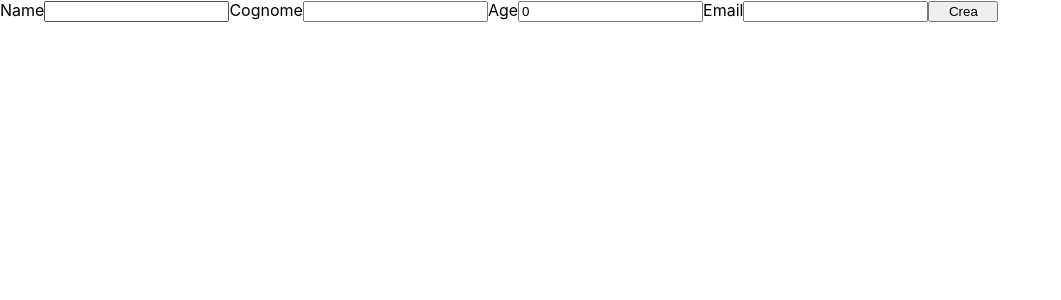
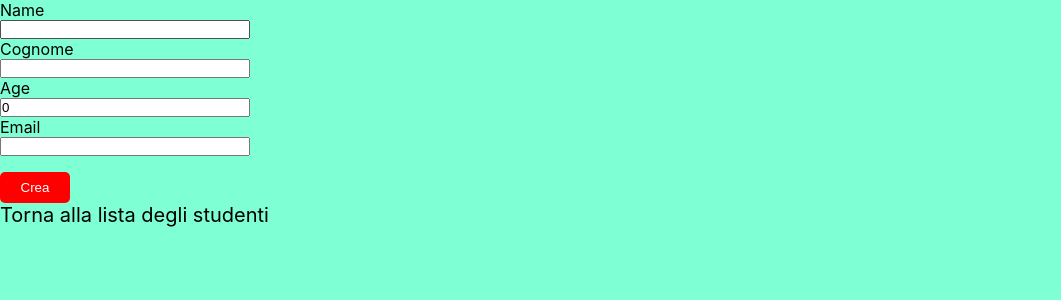
Before and after one commit to jamiromic/test-project, a React (Create React App) app: page /students/create in a window 1280 px wide. Shown: the top 300 px of the page, without its empty margins (0-1061 px from the left). Built offline with nearby package versions, Linux system fonts and the light colour scheme.

Commit message:
fix errors

```diff
--- a/src/components/StudentCreate.js
+++ b/src/components/StudentCreate.js
@@ -1,4 +1,6 @@
 import React, { useState } from 'react';
+import { Link } from 'react-router-dom';
+import '../styles/StudentCreate.css';
 
 function StudentCreate() {
   // Definiamo uno stato iniziale per lo studente con nome e età vuoti
@@ -37,6 +39,7 @@ function StudentCreate() {
 
   // Questo è il markup del form
   return (
+    <div>
     <form onSubmit={handleSubmit}>
       <label htmlFor="name">Name</label>
       <input
@@ -72,6 +75,9 @@ function StudentCreate() {
       />
       <button type='submit'>Crea</button>
     </form>
+    <Link className='link' to="/students">Torna alla lista degli studenti</Link>
+    </div>
+
   )
 
 }
--- a/src/components/StudentDetails.js
+++ b/src/components/StudentDetails.js
@@ -25,12 +25,13 @@ function StudentDetails() {
   // Mostro le informazioni sullo studente
   return (
     <div class="student-details">
-  <h1>{student.name} {student.surname}</h1>
+
   <div class="card">
+    <h1>{student.name} {student.surname}</h1>
     <p><strong>Età: </strong>{student.age}</p>
     <p><strong>Email: </strong>{student.email}</p>
   </div>
-  <Link to="/students">Torna alla lista degli studenti</Link>
+  <Link className='link' to="/students">Torna alla lista degli studenti</Link>
 </div>
   );
 }
--- a/src/components/StudentList.js
+++ b/src/components/StudentList.js
@@ -37,7 +37,7 @@ function StudentList() {
   return (
 
     <div>
-      <h1 className='title'>App Students:</h1>
+      <h1 className='title'>App Students</h1>
       <a className='new_student_button' href="/students/create">Crea un nuovo Studente</a>
       <div className='students_wrapper'>
         {data.map(item => (
@@ -49,7 +49,7 @@ function StudentList() {
                   <p>Età: {item.age}</p>
                   <p>Email: {item.email}</p>
                 </a>
-                <button id={item.id} onClick={handleUpdate}>Modifica</button><br />
+                <button className='modif' id={item.id} onClick={handleUpdate}>Modifica</button><br />
                 <button id={item.id} onClick={handleClick}>Elimina</button>
               </div>
           </div>
--- a/src/components/StudentUpdate.js
+++ b/src/components/StudentUpdate.js
@@ -1,7 +1,11 @@
 import React, { useState, useEffect } from "react";
 import { useParams } from "react-router-dom";
 
+
+
 function StudentUpdate() {
+  const [cancel, setCancel] = useState(false);
+
   // Definiamo l'URL base delle API RESTful
   const base_url = 'http://localhost:8080/api/students/';
   // Estraiamo l'id dello studente dalla URL tramite il hook useParams di React Router
@@ -44,6 +48,12 @@ function StudentUpdate() {
   const handleSubmit = event => {
     // Impediamo il comportamento predefinito del form, che è quello di ricaricare la pagina
     event.preventDefault();
+
+    if (cancel) {
+      // L'utente ha cliccato il pulsante "Annulla", quindi non effettuiamo la modifica
+      window.location.href = '/students';
+      return;
+    }
     // Inviamo una richiesta PUT al server per aggiornare i dati dello studente
     fetch(`${base_url}update/${id}`, {
       method: "PUT",
@@ -62,6 +72,11 @@ function StudentUpdate() {
         console.log(error);
       });
   };
+
+  function handleCancel() {
+  setCancel(true);
+  window.location.href = '/students';
+}
 
   // Questo è il markup del form
   return (
@@ -86,7 +101,7 @@ function StudentUpdate() {
         </div>
         <div>
           <button type="submit">Modifica</button>
-          <button onClick={() => window.location.href = '/students'}>Annulla</button>
+          <button type='button' onClick={handleCancel}>Annulla</button>
         </div>
       </form>
     </div>
--- a/src/index.css
+++ b/src/index.css
@@ -5,9 +5,31 @@ body {
     sans-serif;
   -webkit-font-smoothing: antialiased;
   -moz-osx-font-smoothing: grayscale;
+  background-color: aquamarine;
 }
 
 code {
   font-family: source-code-pro, Menlo, Monaco, Consolas, 'Courier New',
     monospace;
 }
+
+* {
+  margin: 0;
+  padding: 0;
+  box-sizing: border-box;
+
+}
+
+
+img {
+  max-width: 100%;
+
+}
+
+ul,
+ol,
+menu {
+
+  list-style: none;
+
+}
--- /dev/null
+++ b/src/styles/StudentCreate.css
@@ -0,0 +1,13 @@
+form {
+    display: flex;
+    flex-direction: column;
+}
+
+input {
+    width: 250px;
+}
+
+button {
+    margin-top: 1rem;
+    align-self: auto;
+}
--- a/src/styles/StudentDetails.css
+++ b/src/styles/StudentDetails.css
@@ -12,13 +12,19 @@
     box-shadow: 0 2px 4px rgba(0,0,0,.2);
     padding: 16px;
     margin-bottom: 16px;
+    width: 250px;
   }
 
   .card p {
     margin-bottom: 8px;
+    font-size: 1rem;
   }
 
   .card strong {
     display: inline-block;
     width: 60px;
   }
+
+  .link {
+    font-size: 1.25rem;
+  }
--- a/src/styles/StudentsList.css
+++ b/src/styles/StudentsList.css
@@ -7,53 +7,73 @@
 
 a {
   text-decoration: none;
+  color: black;
+}
+
+.modif {
+  background-color: blue;
+  margin-top: 0.5rem;
 }
 
 button {
+  background-color: red;
+  cursor: pointer;
+  cursor: hand;
+  border: none;
+  padding: 0.5rem;
+  border-radius: 5px;
   width: 70px;
   text-align: center;
   align-self: center;
-  margin-bottom: 0.75rem;
+  color: white;
 }
 
 ul {
     list-style: none;
     padding: 0;
-    color: black;
   }
 
   .title {
     text-align: center;
     margin-bottom: 3rem;
+    text-transform: uppercase;
   }
 
   .new_student_button {
     font-size: 1.25rem;
     margin-left: 120px;
+    background-color: cornflowerblue;
+    padding: 0.5rem;
+    border-radius: 10px;
+    color: white;
   }
 
   .card_wrapper {
     margin-top: 3rem;
     display: flex;
+    height: 270px;
     flex-direction: column;
     justify-content: center;
-    width: 300px;
     text-align: center;
   }
 
   .card {
     background-color: #fff;
+    width: fit-content;
     border-radius: 5px;
     box-shadow: 0 2px 4px rgba(0,0,0,.2);
     padding: 16px;
     margin-bottom: 16px;
-    color: black;
+    align-items: center;
+    height: 100%;
   }
 
   .card h2 {
     margin-top: 0;
+    margin-bottom: 0.5rem;
   }
 
   .card p {
     margin-bottom: 8px;
+    font-size: 0.25rem;
   }
```
